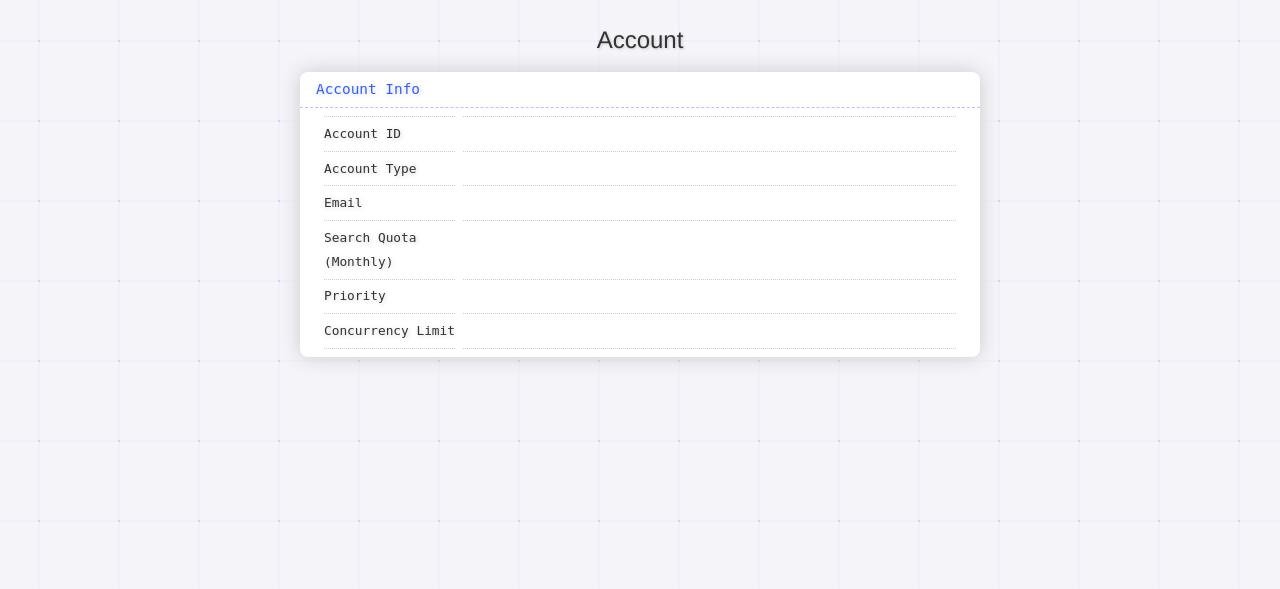
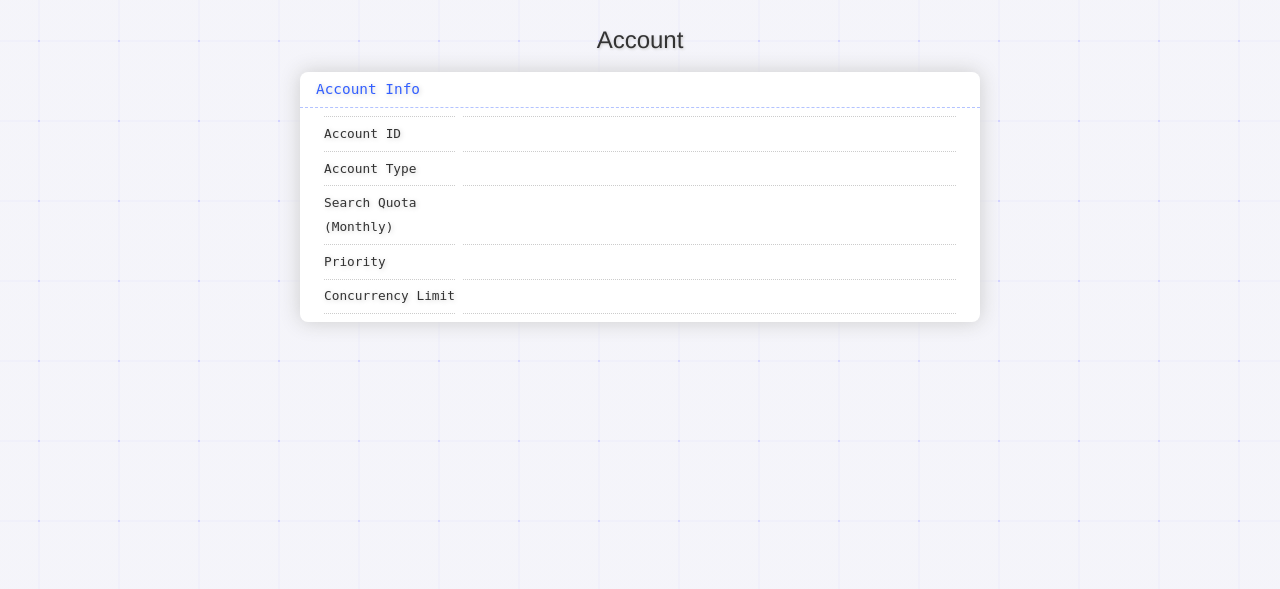
Before and after one commit to soruly/trace.moe-www, a Node project: template views/account.ejs in a window 1280 px wide. Shown: the top 589 px of the page. Run offline with Node 20 templates, Linux system fonts and the light colour scheme; the template is opened without the code that fills it: most values are stand-ins (such as "Sample title", 1, 10 or a date in 2020).

Commit message:
Update account info

```diff
--- a/static/js/account.js
+++ b/static/js/account.js
@@ -1,7 +1,6 @@
 const renderPage = async (e) => {
   document.querySelector(".account-id").innerText = "";
   document.querySelector(".account-type").innerText = "";
-  document.querySelector(".account-email").innerText = "";
   document.querySelector(".account-quota").innerText = "";
   document.querySelector(".account-priority").innerText = "";
   document.querySelector(".account-concurrency-limit").innerText = "";
@@ -18,8 +17,8 @@
 
   if (user) {
     document.querySelector(".account-id").innerText = user.id;
-    document.querySelector(".account-type").innerText = user.email ? "User" : "Guest";
-    document.querySelector(".account-email").innerText = user.email || "N/A";
+    document.querySelector(".account-type").innerText =
+      user.id.indexOf("@") >= 0 ? "User" : "Guest";
     document.querySelector(".account-quota").innerText = `${user.quotaUsed} / ${user.quota}`;
     document.querySelector(".account-priority").innerText = `${user.priority}`;
     document.querySelector(".account-concurrency-limit").innerText = `${user.concurrency}`;
--- a/views/account.ejs
+++ b/views/account.ejs
@@ -29,10 +29,6 @@
           <tr>
             <td>Account Type</td>
             <td class="account-type"></td>
-          </tr>
-          <tr>
-            <td>Email</td>
-            <td class="account-email"></td>
           </tr>
           <tr>
             <td>Search Quota<br />(Monthly)</td>
```
